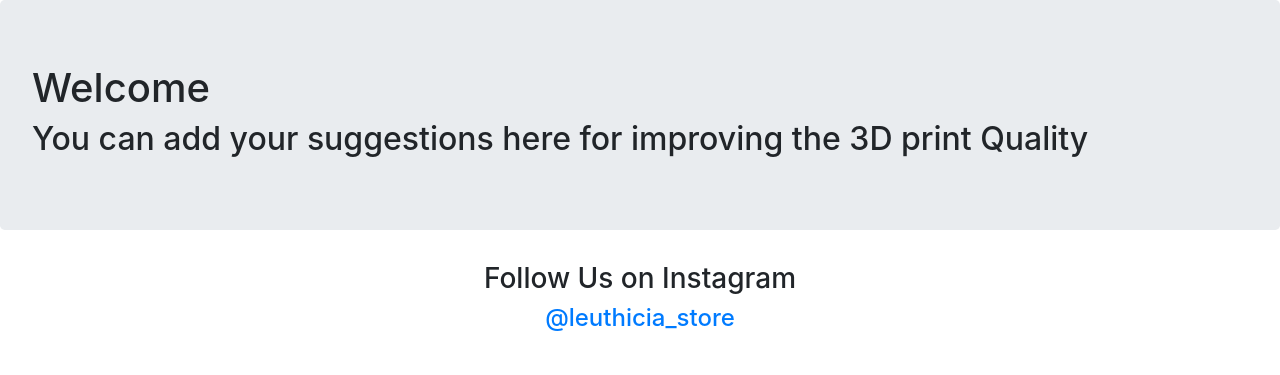
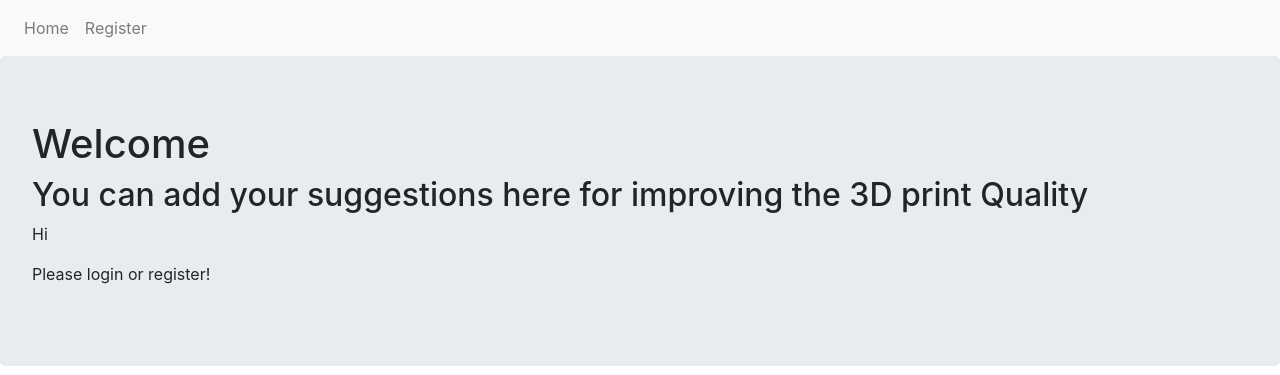
Before and after one commit to ciitshw/Flask_-website-, a Flask app: page / in a window 1280 px wide. Shown: the top 375 px of the page. Run offline with Flask 2, Linux system fonts and the light colour scheme; some libraries are stand-ins or nearby versions.

Commit message:
updated_routes

```diff
--- a/Flask_Webapp/app.py
+++ b/Flask_Webapp/app.py
@@ -5,5 +5,25 @@ from flask import render_template
 def home():
     return render_template('home.html')
 
+@app.route('/welcome')
+def welcome_user():
+    return render_template('welcome_user.html')
+
+@app.route('/register', methods=['GET', 'POST'])
+def register():
+    #form = RegistrationForm()
+    '''
+    if form.validate_on_submit():
+        user = User(email=form.email.data,
+                    username=form.username.data,
+                    password=form.password.data)
+
+        db.session.add(user)
+        db.session.commit()
+        flash('Thanks for registering! Now you can login!')
+        return redirect(url_for('login'))
+    '''
+    return render_template('register.html')
+
 if __name__ == '__main__':
     app.run(debug=True)
--- /dev/null
+++ b/Flask_Webapp/project_files/templates/base.html
@@ -0,0 +1,38 @@
+<!DOCTYPE html>
+<html lang="en">
+<head>
+    <meta charset="UTF-8">
+    <meta name="viewport" content="width=device-width, initial-scale=1.0">
+    <meta http-equiv="X-UA-Compatible" content="ie=edge">
+    <title>Suggestions</title>
+
+    <link rel="stylesheet" href="https://stackpath.bootstrapcdn.com/bootstrap/4.3.1/css/bootstrap.min.css" integrity="sha384-ggOyR0iXCbMQv3Xipma34MD+dH/1fQ784/j6cY/iJTQUOhcWr7x9JvoRxT2MZw1T" crossorigin="anonymous">
+
+    <script src="https://code.jquery.com/jquery-3.3.1.slim.min.js" integrity="sha384-q8i/X+965DzO0rT7abK41JStQIAqVgRVzpbzo5smXKp4YfRvH+8abtTE1Pi6jizo" crossorigin="anonymous"></script>
+    <script src="https://cdnjs.cloudflare.com/ajax/libs/popper.js/1.14.7/umd/popper.min.js" integrity="sha384-UO2eT0CpHqdSJQ6hJty5KVphtPhzWj9WO1clHTMGa3JDZwrnQq4sF86dIHNDz0W1" crossorigin="anonymous"></script>
+    <script src="https://stackpath.bootstrapcdn.com/bootstrap/4.3.1/js/bootstrap.min.js" integrity="sha384-JjSmVgyd0p3pXB1rRibZUAYoIIy6OrQ6VrjIEaFf/nJGzIxFDsf4x0xIM+B07jRM" crossorigin="anonymous"></script>
+
+</head>
+<body>
+
+    <nav class="navbar navbar-expand-lg navbar-light bg-light">
+        <div class="navbar-nav">
+            <a class="nav-item nav-link" href="{{url_for('home')}}">Home</a>
+            <a class="nav-item nav-link" href="{{ url_for('register') }}">Register</a>
+        </div>
+    </nav>
+
+    {% block content %}
+
+
+    {% endblock %}
+        <div class="row">
+        <div class="column">
+            <img src="https://ugc.futurelearn.com/uploads/images/84/e7/large_hero_84e75fcd-2d69-46d8-b5ad-8e446a29797b.png" alt="Snow" style="width:100%">
+        </div>
+        <div class="column">
+            <img src="https://cdn.shopify.com/s/files/1/0714/6487/files/SupportFail01BeforeEdit_1000x.png?v=1523876755" alt="Forest" style="width:80%">
+        </div>
+        </div>
+</body>
+</html>
--- a/Flask_Webapp/project_files/templates/home.html
+++ b/Flask_Webapp/project_files/templates/home.html
@@ -1,31 +1,12 @@
-<!DOCTYPE html>
-<html lang="en">
-<head>
-    <meta charset="UTF-8">
-    <meta name="viewport" content="width=device-width, initial-scale=1.0">
-    <meta http-equiv="X-UA-Compatible" content="ie=edge">
-    <title>Suggestions</title>
+{% extends 'base.html' %}
 
-    <link rel="stylesheet" href="https://stackpath.bootstrapcdn.com/bootstrap/4.3.1/css/bootstrap.min.css" integrity="sha384-ggOyR0iXCbMQv3Xipma34MD+dH/1fQ784/j6cY/iJTQUOhcWr7x9JvoRxT2MZw1T" crossorigin="anonymous">
+{% block content %}
 
-    <script src="https://code.jquery.com/jquery-3.3.1.slim.min.js" integrity="sha384-q8i/X+965DzO0rT7abK41JStQIAqVgRVzpbzo5smXKp4YfRvH+8abtTE1Pi6jizo" crossorigin="anonymous"></script>
-    <script src="https://cdnjs.cloudflare.com/ajax/libs/popper.js/1.14.7/umd/popper.min.js" integrity="sha384-UO2eT0CpHqdSJQ6hJty5KVphtPhzWj9WO1clHTMGa3JDZwrnQq4sF86dIHNDz0W1" crossorigin="anonymous"></script>
-    <script src="https://stackpath.bootstrapcdn.com/bootstrap/4.3.1/js/bootstrap.min.js" integrity="sha384-JjSmVgyd0p3pXB1rRibZUAYoIIy6OrQ6VrjIEaFf/nJGzIxFDsf4x0xIM+B07jRM" crossorigin="anonymous"></script>
+    <div class="jumbotron">
+        <h1>Welcome</h1>
+        <h2>You can add your suggestions here for improving the 3D print Quality  </h2>
+      <p>Hi </p>
+      <p>Please login or register!</p>
+    </div>
 
-</head>
-
-<div class="jumbotron">
-    <h1>Welcome</h1>
-    <h2>You can add your suggestions here for improving the 3D print Quality  </h2>
-</div>
-<style>
-    h3 {text-align: center;}
-    h4 {text-align: center;}
-    </style>
-    <h3> Follow Us on Instagram<h3>
-    <h4>
-    <a href="https://www.instagram.com/leuthicia_store" target="newtab"> @leuthicia_store</a><h4></h4>
-    </h4>
-    </h3>
-    </h3>
-</html>
+{% endblock %}
--- /dev/null
+++ b/Flask_Webapp/project_files/templates/welcome_user.html
@@ -0,0 +1,6 @@
+{% extends "base.html" %}
+{% block content %}
+<div class="jumbotron">
+  <p>Congrats! You are logged in!</p>
+</div>
+{% endblock %}
```
Also changed, not shown: Flask_Webapp/project_files/templates/register.html (added, +12 -0 lines).
